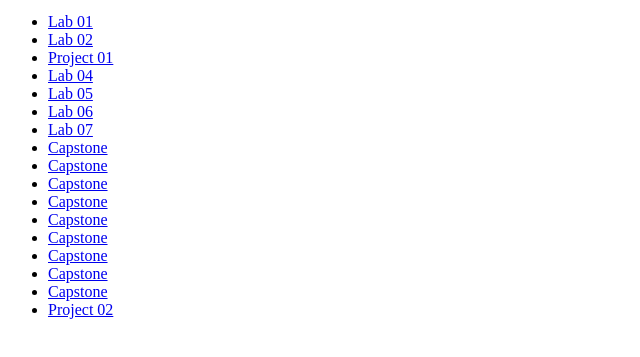
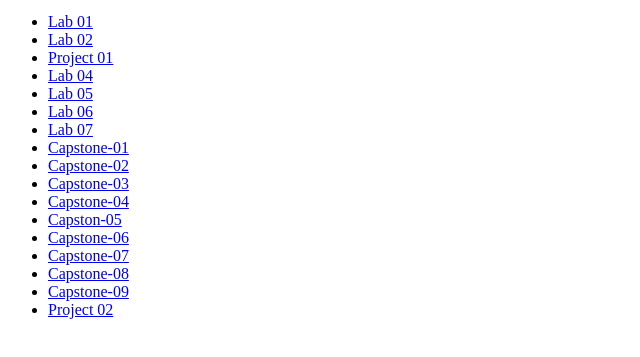
Before and after one commit to avazquezmaldonado/csci4208-portfolio-2025, a plain HTML site: page index.html in a window 1280 px wide. Shown: the part 101-458 px from the top of the page, without its empty margins (0-640 px from the left). Drawn offline with Linux system fonts and the light colour scheme.

Commit message:
Update Capstone links with specific names

```diff
--- a/index.html
+++ b/index.html
@@ -15,15 +15,15 @@
       <li><a href="./labs/lab-05/index.html">Lab 05</a></li>
       <li><a href="./labs/lab-06/index.html">Lab 06</a></li>
       <li><a href="./labs/lab-07/index.html">Lab 07</a></li>
-      <li><a href="./capstone/capstone-01/">Capstone</a></li>
-      <li><a href="./capstone/capstone-02/">Capstone</a></li>
-      <li><a href="./capstone/capstone-03/">Capstone</a></li>
-      <li><a href="./capstone/capstone-04/">Capstone</a></li>
-      <li><a href="./capstone/capstone-05/">Capstone</a></li>
-      <li><a href="./capstone/capstone-06/">Capstone</a></li>
-      <li><a href="./capstone/capstone-07/">Capstone</a></li>
-      <li><a href="./capstone/capstone-08/">Capstone</a></li>
-      <li><a href="./capstone/capstone-09/">Capstone</a></li>
+      <li><a href="./capstone/capstone-01/">Capstone-01</a></li>
+      <li><a href="./capstone/capstone-02/">Capstone-02</a></li>
+      <li><a href="./capstone/capstone-03/">Capstone-03</a></li>
+      <li><a href="./capstone/capstone-04/">Capstone-04</a></li>
+      <li><a href="./capstone/capstone-05/">Capston-05</a></li>
+      <li><a href="./capstone/capstone-06/">Capstone-06</a></li>
+      <li><a href="./capstone/capstone-07/">Capstone-07</a></li>
+      <li><a href="./capstone/capstone-08/">Capstone-08</a></li>
+      <li><a href="./capstone/capstone-09/">Capstone-09</a></li>
       <li><a href="./projects/project-02/">Project 02</a></li>
 
     </ul>
```
